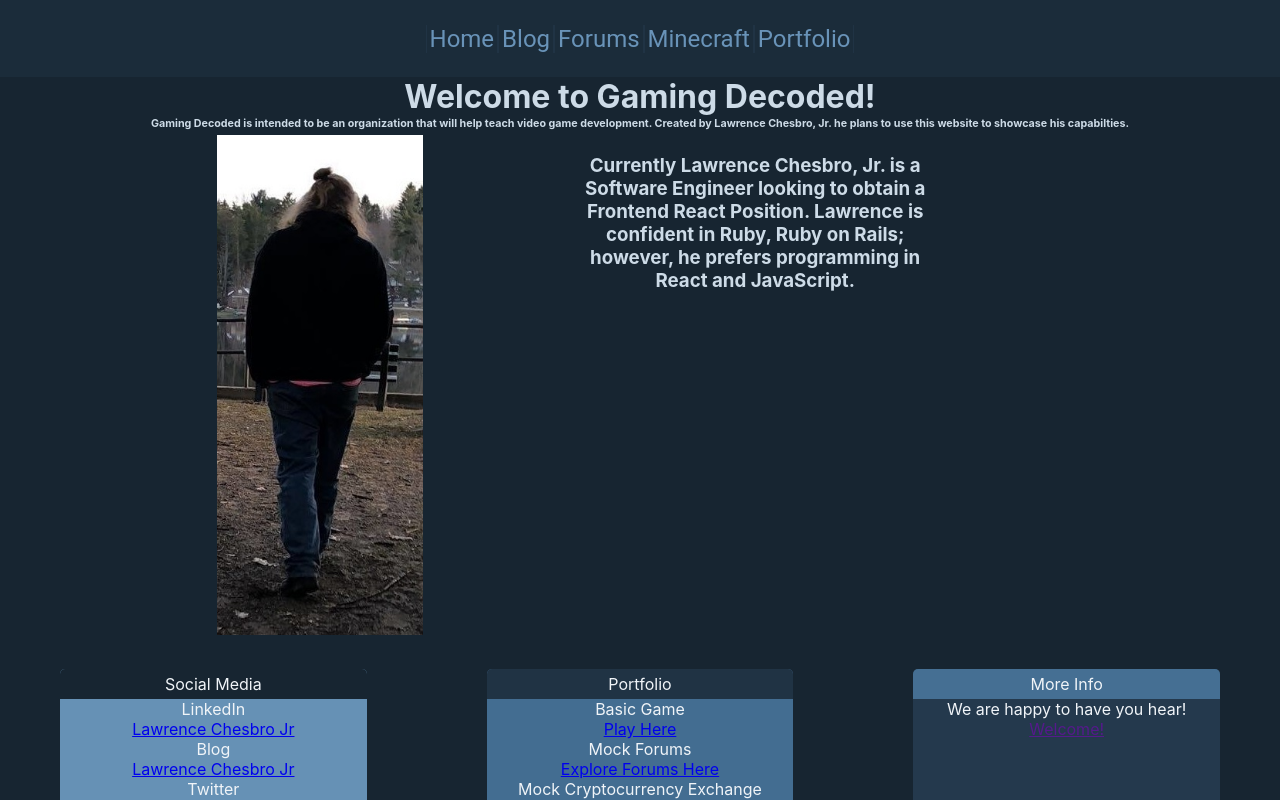
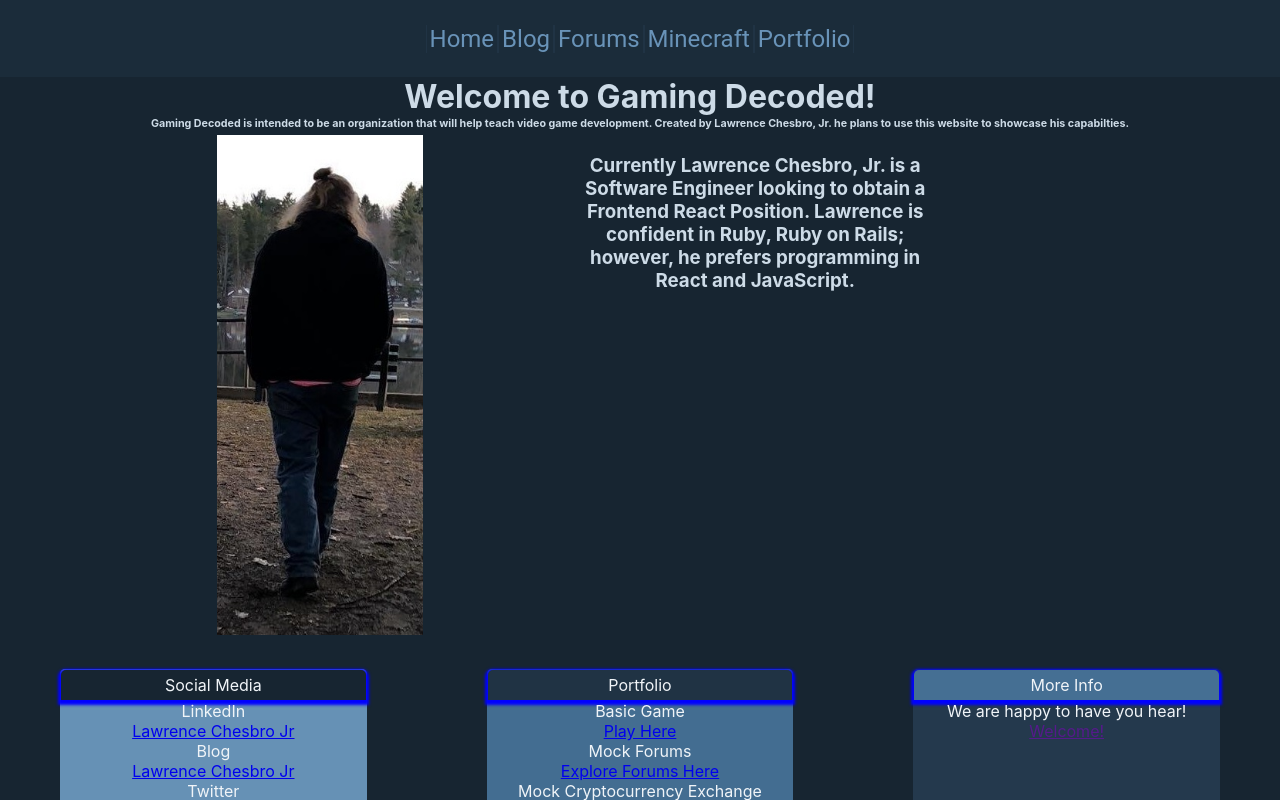
Before and after one commit to Lrd134/portfolio-project, a React (Create React App) app: page / in a window 1280 px wide. Shown: the top 800 px of the page. Built offline with nearby package versions, Linux system fonts and the light colour scheme.

Commit message:
trying box shadow

```diff
--- a/src/App.css
+++ b/src/App.css
@@ -96,8 +96,10 @@ div.social-media-box div.social-media-header, div.portfolio-box div.portfolio-bo
   text-align: center;
   line-height: 30px;
   display: inline-block;
-  width: 100%;
+  width: calc(100% - 2px);
   height: 30px;
+  margin: 1px;
+  box-shadow: 0px 2px 3px 3px blue;
 }
 div.etc-box-header {
   background-color: #456f93;
```
